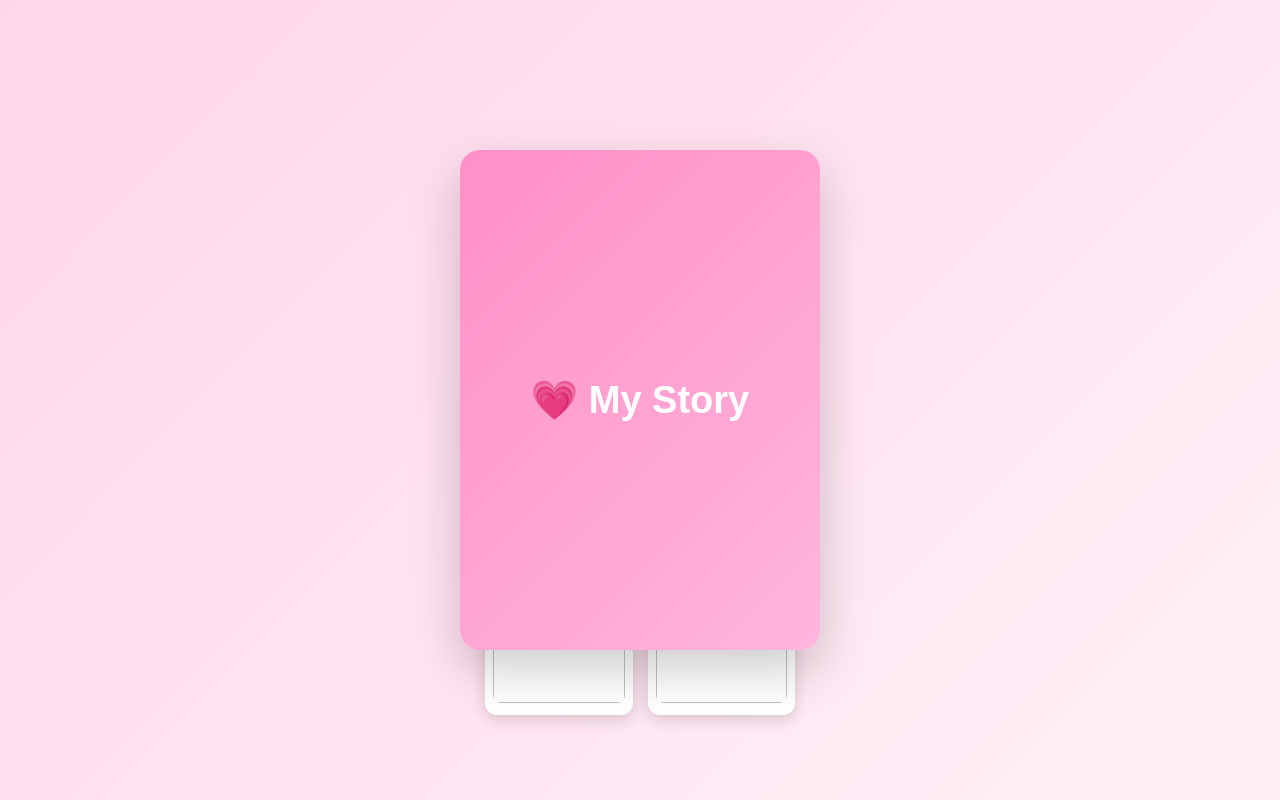
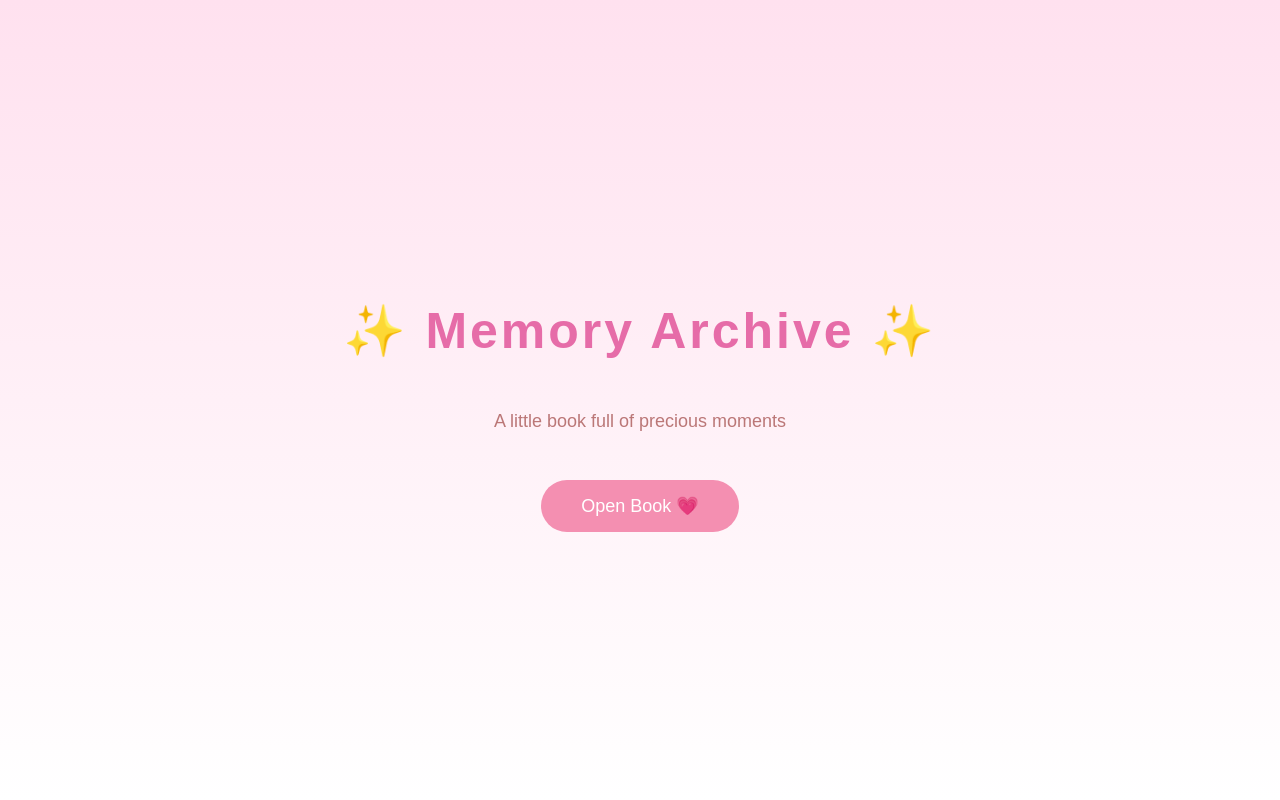
Before and after one commit to hbalagi48-cell/happy-birthday-, a plain HTML site: page index.html in a window 1280 px wide. Drawn offline with Linux system fonts and the light colour scheme.

Commit message:
Update index.html

```diff
--- a/index.html
+++ b/index.html
@@ -4,136 +4,165 @@
 <meta charset="UTF-8">
 <meta name="viewport" content="width=device-width, initial-scale=1.0">
 
-<title>Pink Memory Book</title>
+<title>Memory Archive</title>
 
 <style>
 
 body {
     margin:0;
     height:100vh;
-    background:linear-gradient(135deg,#ffd6ea,#fff0f7);
+    overflow:hidden;
+    background:linear-gradient(#ffe1ef,#fff);
+    font-family:sans-serif;
+    text-align:center;
+}
+
+
+/* 첫 화면 */
+
+.intro {
+    height:100vh;
     display:flex;
+    flex-direction:column;
     justify-content:center;
     align-items:center;
-    font-family:sans-serif;
 }
 
+.intro h1 {
+    color:#e66ca8;
+    font-size:50px;
+    letter-spacing:3px;
+}
+
+.intro p {
+    color:#b77;
+    font-size:18px;
+}
+
+button {
+    margin-top:30px;
+    padding:15px 40px;
+    border:none;
+    border-radius:40px;
+    background:#f48fb1;
+    color:white;
+    font-size:18px;
+    cursor:pointer;
+}
+
+
+/* 책 */
+
 .book {
+    display:none;
     width:360px;
     height:500px;
-    position:relative;
+    position:absolute;
+    top:50%;
+    left:50%;
+    transform:translate(-50%,-50%);
     perspective:1500px;
 }
+
 
 .cover {
     width:100%;
     height:100%;
-    background:linear-gradient(135deg,#ff8fc7,#ffb6dc);
+    background:#f48fb1;
     border-radius:20px;
     position:absolute;
-    z-index:10;
+    z-index:5;
     transform-origin:left;
     transition:1.5s;
     display:flex;
     justify-content:center;
     align-items:center;
     color:white;
-    font-size:38px;
+    font-size:40px;
     font-weight:bold;
-    box-shadow:0 20px 50px rgba(0,0,0,0.2);
 }
 
 .book:hover .cover {
     transform:rotateY(-140deg);
 }
 
+
 .pages {
+    background:white;
     width:100%;
     height:100%;
-    background:#fffafc;
     border-radius:20px;
-    padding:25px;
+    padding:20px;
     box-sizing:border-box;
     display:grid;
     grid-template-columns:1fr 1fr;
     gap:15px;
-    box-shadow:inset 0 0 30px rgba(255,150,200,0.3);
 }
 
-.photo {
-    background:white;
-    padding:8px;
-    border-radius:12px;
-    box-shadow:0 5px 15px rgba(0,0,0,0.15);
-    transition:0.5s;
-}
 
-.photo:hover {
-    transform:translateY(-10px) rotate(3deg);
-}
-
-.photo img {
+.pages img {
     width:100%;
     height:150px;
     object-fit:cover;
-    border-radius:8px;
+    border-radius:10px;
 }
 
-.title {
-    position:absolute;
-    bottom:20px;
-    width:100%;
-    text-align:center;
-    color:#e86ba8;
-    font-size:18px;
-}
 
 </style>
 
 </head>
 
+
 <body>
 
-<div class="book">
 
-<div class="cover">
-💗 My Story
+<div class="intro" id="intro">
+
+<h1>✨ Memory Archive ✨</h1>
+
+<p>A little book full of precious moments</p>
+
+<button onclick="openBook()">
+Open Book 💗
+</button>
+
 </div>
 
 
+
+<div class="book" id="book">
+
+<div class="cover">
+My Story
+</div>
+
 <div class="pages">
 
-<div class="photo">
 <img src="images/1.jpg">
-</div>
-
-<div class="photo">
 <img src="images/2.jpg">
-</div>
-
-<div class="photo">
 <img src="images/3.jpg">
-</div>
-
-<div class="photo">
 <img src="images/4.jpg">
-</div>
-
-<div class="photo">
 <img src="images/5.jpg">
-</div>
-
-<div class="photo">
 <img src="images/6.jpg">
-</div>
-
-<div class="title">
-A little memory book ✨
-</div>
 
 </div>
 
 </div>
 
+
+
+<script>
+
+function openBook(){
+
+document.getElementById("intro").style.display="none";
+
+document.getElementById("book").style.display="block";
+
+}
+
+</script>
+
+
 </body>
 </html>
```
